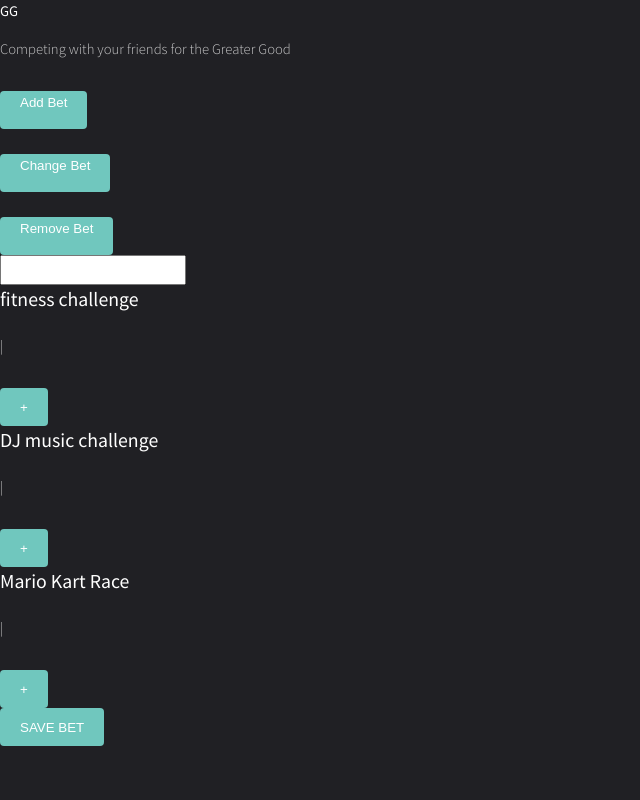
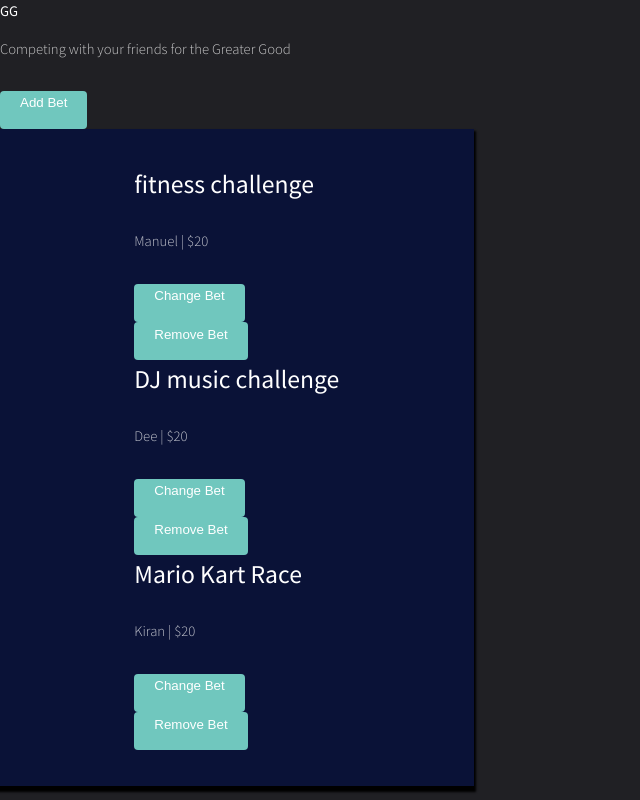
Before and after one commit to ddsooxo/GG, a React (Create React App) app: page / in a window 1280 px wide. Shown: the whole page, without its empty margins (0-640 px from the left). Built offline with nearby package versions, Linux system fonts and the light colour scheme.

Commit message:
The list looks better with options to change or delete each bet.

```diff
--- a/src/App.css
+++ b/src/App.css
@@ -36,3 +36,55 @@
     transform: rotate(360deg);
   }
 }
+.btn-group button {
+  background-color: #4CAF50; /* Green background */
+  border: 1px solid green; /* Green border */
+  color: white; /* White text */
+  padding: 10px 24px; /* Some padding */
+  cursor: pointer; /* Pointer/hand icon */
+  float: left; /* Float the buttons side by side */
+}
+
+.btn-group button:not(:last-child) {
+  border-right: none; /* Prevent double borders */
+}
+
+/* Clear floats (clearfix hack) */
+.btn-group:after {
+  content: "";
+  clear: both;
+  display: table;
+}
+
+/* Add a background color on hover */
+.btn-group button:hover {
+  background-color: #3e8e41;
+}
+
+.btn {
+  display: inline-block;
+  font-weight: 400;
+  color: #212529;
+  text-align: center;
+  vertical-align: middle;
+  user-select: none;
+  background-color: transparent;
+  border: 1px solid transparent;
+  padding: 0.375rem 0.75rem;
+  font-size: 1rem;
+  line-height: 1.5;
+  border-radius: 0.25rem;
+  transition: color 0.15s ease-in-out, background-color 0.15s ease-in-out, border-color 0.15s ease-in-out, box-shadow 0.15s ease-in-out; }
+  @media (prefers-reduced-motion: reduce) {
+    .btn {
+      transition: none; } }
+  .btn:hover {
+    color: #212529;
+    text-decoration: none; }
+  .btn:focus, .btn.focus {
+    outline: 0;
+    box-shadow: 0 0 0 0.2rem rgba(0, 123, 255, 0.25); }
+  .btn.disabled, .btn:disabled {
+    opacity: 0.65; }
+  .btn:not(:disabled):not(.disabled) {
+    cursor: pointer; }
--- a/src/App.js
+++ b/src/App.js
@@ -6,47 +6,45 @@ import BetList from "./Components/BetList/BetList";
 class App extends React.Component {
   constructor(props) {
     super(props);
-    this.state= {
+    this.state = {
       bets: [
         {
-          name: 'fitness challenge',
+          name: "fitness challenge",
           wager: 20,
-          opponent: 'Manuel',
+          opponent: "Manuel",
           id: 1,
         },
         {
-          name: 'DJ music challenge',
+          name: "DJ music challenge",
           wager: 20,
-          opponent: 'Dee',
+          opponent: "Dee",
           id: 2,
         },
         {
-          name: 'Mario Kart Race',
+          name: "Mario Kart Race",
           wager: 20,
-          opponent: 'Kiran',
+          opponent: "Kiran",
           id: 3,
-        }
+        },
       ],
       previousBets: [
         {
-        name: 'Staring Contest',
+          name: "Staring Contest",
           wager: 20,
-        opponent: 'myself',
+          opponent: "myself",
           id: 4,
         },
         {
-        name: 'Mario Kart Race',
+          name: "Mario Kart Race",
           wager: 20,
-        opponent: 'Kiran',
+          opponent: "Kiran",
           id: 5,
-      }
+        },
       ],
-    }
+    };
     this.addBet = this.addBet.bind(this);
     this.changeBet = this.changeBet.bind(this);
     this.removeBet = this.removeBet.bind(this);
-    //this.updateBetName = this.updateBetName.bind(this);
-    //this.saveBet = this.saveBet.bind(this);
   }
   addBet(newBet) {
     console.log("Bet added: " + newBet.name);
@@ -71,24 +69,17 @@ class App extends React.Component {
     return (
       <div>
         <title>GG</title>
+        <header id="header">
           <h1>GG</h1>
+        </header>
         <p>Competing with your friends for the Greater Good</p>
 
-        <div className="Action-Buttons">
-          <div />
-          <Button purpose="Add Bet" onAdd={this.addBet} />
-          <div>
-          <br></br>
-            <Button purpose="Change Bet" onEdit={this.changeBet} />
-          </div>
-          <br></br>
-          <div>
-            <Button purpose="Remove Bet" onRemove={this.removeBet} />
-          </div>
+        <div className="btn-group">
+          <Button purpose="Add Bet" onAdd={this.addBet} id="btn" style="width:33.3%"/>
         </div>
         <section className="BetList">
           <BetList
-            betListName={'Current Challenges'}
+            betListName={"Current Challenges"}
             bets={this.state.bets}
             onAdd={this.addBet}
             onRemove={this.removeBet}
--- a/src/Components/Bet/Bet.css
+++ b/src/Components/Bet/Bet.css
@@ -1,10 +1,10 @@
-.Track {
+.Bet {
     display: flex;
     align-items: center;
     border-bottom: 1px solid rgba(256, 256, 256, 0.8);
   }
 
-  .Track-action {
+  .Bet-action {
     cursor: pointer;
     padding: .5rem;
     font-size: 1.05rem;
@@ -14,11 +14,11 @@
     color: #fff;
   }
 
-  .Track-action:hover {
+  .Bet-action:hover {
     color: rgba(265, 265, 265, .5);
   }
 
-  .Track-information {
+  .Bet-information {
     flex-grow: 1;
     display: flex;
     flex-direction: column;
@@ -26,11 +26,11 @@
     height: 72px;
   }
 
-  .Track-information h3 {
+  .Bet-information h3 {
     margin-bottom: .22rem;
   }
 
-  .Track-information p {
+  .Bet-information p {
     font-size: .83rem;
     font-weight: 300;
     color: rgba(256, 256, 256, 0.8);
--- a/src/Components/Bet/Bet.js
+++ b/src/Components/Bet/Bet.js
@@ -1,4 +1,5 @@
 import React from "react";
+import Button from '../Button/Button';
 
 class Bet extends React.Component {
   constructor(props) {
@@ -8,11 +9,6 @@ class Bet extends React.Component {
     this.removeBet = this.removeBet.bind(this);
   }
   renderAction() {
-    if (this.props.isRemoval) {
-      return <button className="bet-action" onClick={this.removeBet}>-</button>;
-    } else {
-      return <button className="bet-action" onClick={this.addBet}>+</button>;
-    }
   }
   addBet(){
     let newBet = this.props.Bet;
@@ -26,11 +22,13 @@ class Bet extends React.Component {
     return (
       <div className="Bet">
         <div className="Bet-information">
-          <h3>{this.props.bet.name}</h3>
+          <h2>{this.props.bet.name}</h2>
           <p>
             {" "}
-            {this.props.bet.challenge} | {this.props.bet.amount}{" "}
+            {this.props.bet.opponent} | ${this.props.bet.wager}{" "}
           </p>
+          <Button purpose="Change Bet" onEdit={this.changeBet} id="button2" style="width:33.3%"/>
+          <Button purpose="Remove Bet" onRemove={this.removeBet} id="button3" style="width:33.3%"/>
         </div>
         {this.renderAction()}
       </div>
--- a/src/Components/BetList/BetList.css
+++ b/src/Components/BetList/BetList.css
@@ -1,3 +1,17 @@
 .BetList {
-    width: 100%;
+    display: flex;
+    flex-direction: column;
+    align-items: center;
+    overflow-y: scroll;
+    width: 37%;
+    max-height: 950px;
+    padding: 2.27rem 1.16rem;
+    background-color: rgba(1, 12, 63, 0.7);
+    box-shadow: 0 4px 2px 2px #000000;
+}
+
+@media only screen and (max-width: 1020px) {
+    .Betlist {
+      width: 90%;
+    }
   }
--- a/src/Components/BetList/BetList.js
+++ b/src/Components/BetList/BetList.js
@@ -14,8 +14,6 @@ class BetList extends React.Component {
     console.log(bets)
     return (
       <div className="Betlist">
-        <input defaultValue={"New Bets"} onChange={this.handleNameChange} />
-        <div className="BetList">
           {bets.map((bet) => {
             return (
               <Bet
@@ -28,10 +26,6 @@ class BetList extends React.Component {
               />
             );
           })}
-        </div>
-        <button class="Playlist-save" onClick={this.props.onSave}>
-          SAVE BET
-        </button>
       </div>
     );
   }
```
Lines whose indentation alone changed are shown as unchanged.
